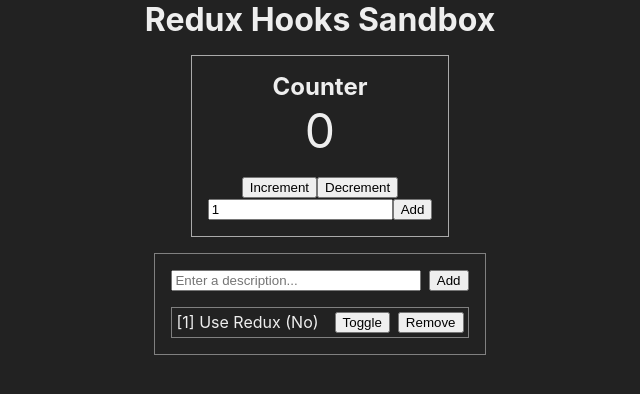
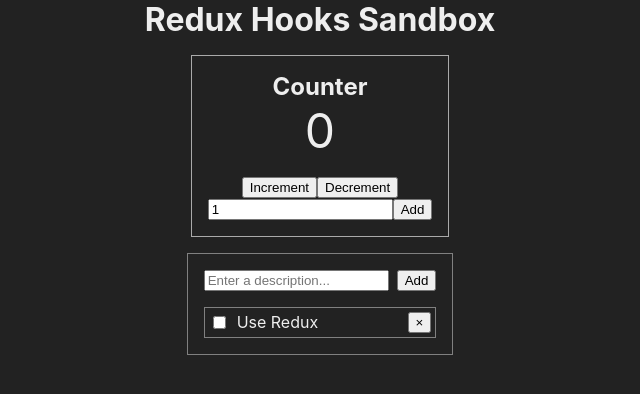
Before and after one commit to rmkane/redux-hooks, a React (Create React App) app: page / in a window 1280 px wide. Shown: the top 394 px of the page, without its empty margins (320-960 px from the left). Built offline with nearby package versions, Linux system fonts and the light colour scheme.

Commit message:
Add eslint rule for Immer

```diff
--- a/src/app/components/common/Todo.jsx
+++ b/src/app/components/common/Todo.jsx
@@ -27,15 +27,28 @@
     [dispatch]
   );
 
+  const handleEnter = useCallback(
+    (e) => {
+      if (e.key === 'Enter') {
+        e.preventDefault();
+        handleAdd();
+        setEntry('');
+      }
+    },
+    [handleAdd]
+  );
+
   return useMemo(
     () => (
       <div className="Todo">
         <div className="Todo-Add">
           <input
+            className="Todo-Text"
             type="text"
             placeholder="Enter a description..."
             value={entry}
             onChange={({ target: { value } }) => setEntry(value)}
+            onKeyUp={handleEnter}
           />
           <button type="button" onClick={handleAdd}>
             Add
@@ -44,16 +57,21 @@
         <ul className="Todo-List">
           {todoList.map(({ completed, id, text }) => (
             <li className="Todo-Item" key={id}>
-              <span>
-                [{id}] {text} ({completed ? 'Yes' : 'No'})
-              </span>
+              <input
+                type="checkbox"
+                checked={completed}
+                data-id={id}
+                onChange={handleToggle}
+              />
+              <span>{text}</span>
               <div className="ButtonGroup">
-                <button type="button" data-id={id} onClick={handleToggle}>
-                  Toggle
-                </button>
-                <button type="button" data-id={id} onClick={handleRemove}>
-                  Remove
-                </button>
+                <button
+                  className="RemoveButton"
+                  aria-label="Close"
+                  data-id={id}
+                  onClick={handleRemove}
+                  type="button"
+                />
               </div>
             </li>
           ))}
--- a/src/app/features/counterSlice.js
+++ b/src/app/features/counterSlice.js
@@ -1,4 +1,3 @@
-/* eslint-disable no-param-reassign */
 import { createSlice } from '@reduxjs/toolkit';
 
 const counterSlice = createSlice({
--- a/src/css/Todo.css
+++ b/src/css/Todo.css
@@ -18,7 +18,7 @@
   gap: 0.5em;
 }
 
-.Todo-Add input {
+.Todo-Text {
   display: flex;
   flex: 1;
 }
@@ -27,6 +27,7 @@
   display: flex;
   border: thin solid grey;
   padding: 0.25em;
+  gap: 0.5em;
 }
 
 .Todo-Item > span {
@@ -36,6 +37,13 @@
 
 .ButtonGroup {
   display: flex;
-  margin-left: 1em;
   gap: 0.5em;
 }
+
+.RemoveButton {
+  cursor: pointer;
+}
+
+.RemoveButton:after {
+  content: "×";
+}
```
Also changed, not shown: .eslintrc.json.
